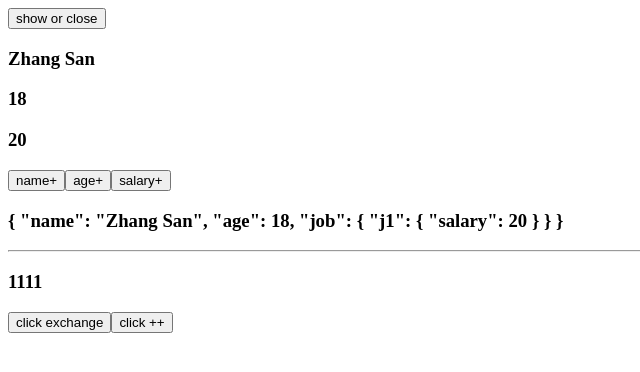
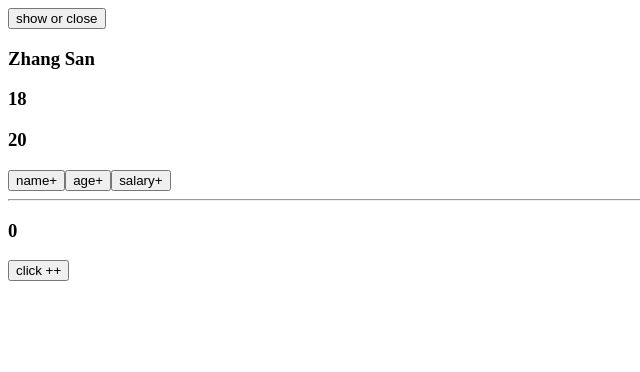
Before and after one commit to tengwenjie/my-vuejs, a Vue app: page / in a window 1280 px wide. Shown: the top 372 px of the page, without its empty margins (0-640 px from the left). Built offline with nearby package versions, Linux system fonts and the light colour scheme.

Commit message:
readonly&shallowReadonly practice

```diff
--- a/src/components/DemoItem.vue
+++ b/src/components/DemoItem.vue
@@ -5,18 +5,17 @@
   <button @click="name += '~'">name+</button>
   <button @click="age++">age+</button>
   <button @click="job.j1.salary++">salary+</button>
-  <h3>{{ person }}</h3>
   <hr />
-  <h3>{{ x.c }}</h3>
-  <button @click="x = { c: 1234 }">click exchange</button>
-  <button @click="x.y++">click ++</button>
+  <h3>{{ sum }}</h3>
+  <button @click="sum++">click ++</button>
 </template>
 <script>
-import { toRefs, reactive, shallowRef } from 'vue';
+import { toRefs, reactive, ref, shallowReadonly, readonly } from 'vue';
 export default {
   name: 'DemoItem',
   setup() {
-    const person = reactive({
+    let sum = ref(0);
+    let person = reactive({
       name: 'Zhang San',
       age: 18,
       job: {
@@ -26,10 +25,10 @@ export default {
       },
     });
 
-    const x = shallowRef({ c: 1111 });
-    console.log(x);
+    person = shallowReadonly(person);
+    sum = readonly(sum);
 
-    return { ...toRefs(person), person, x };
+    return { ...toRefs(person), sum };
   },
 };
 </script>
```
